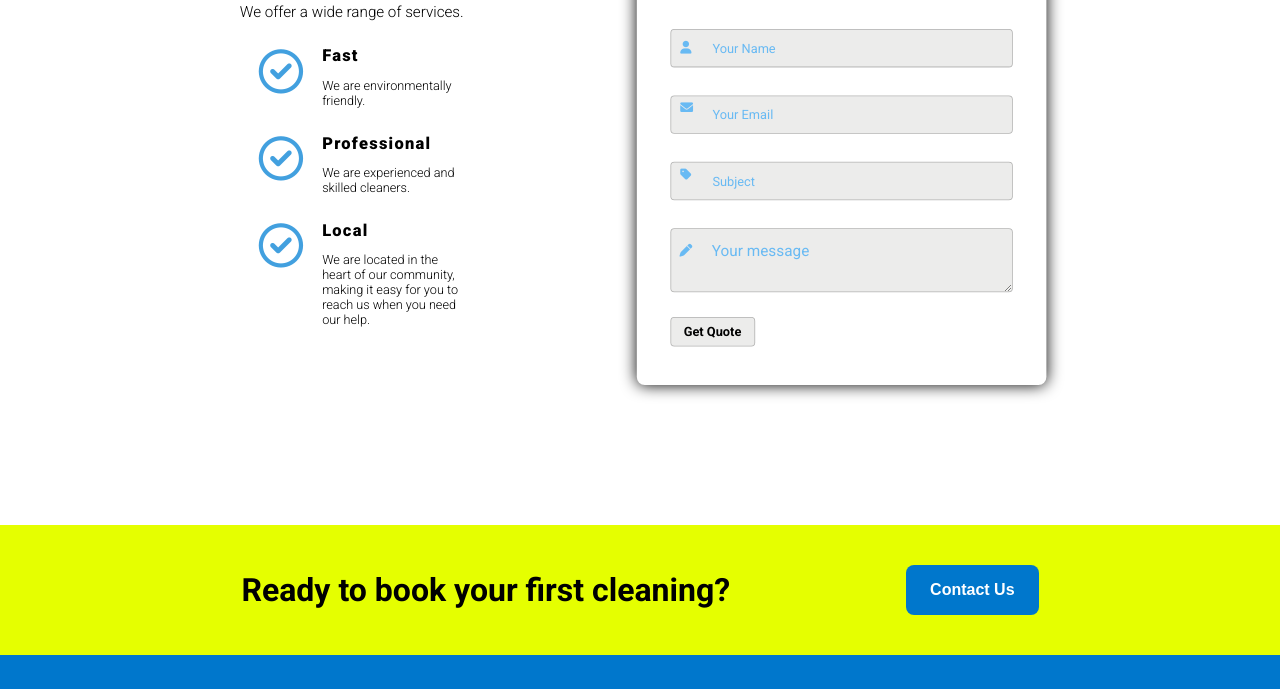
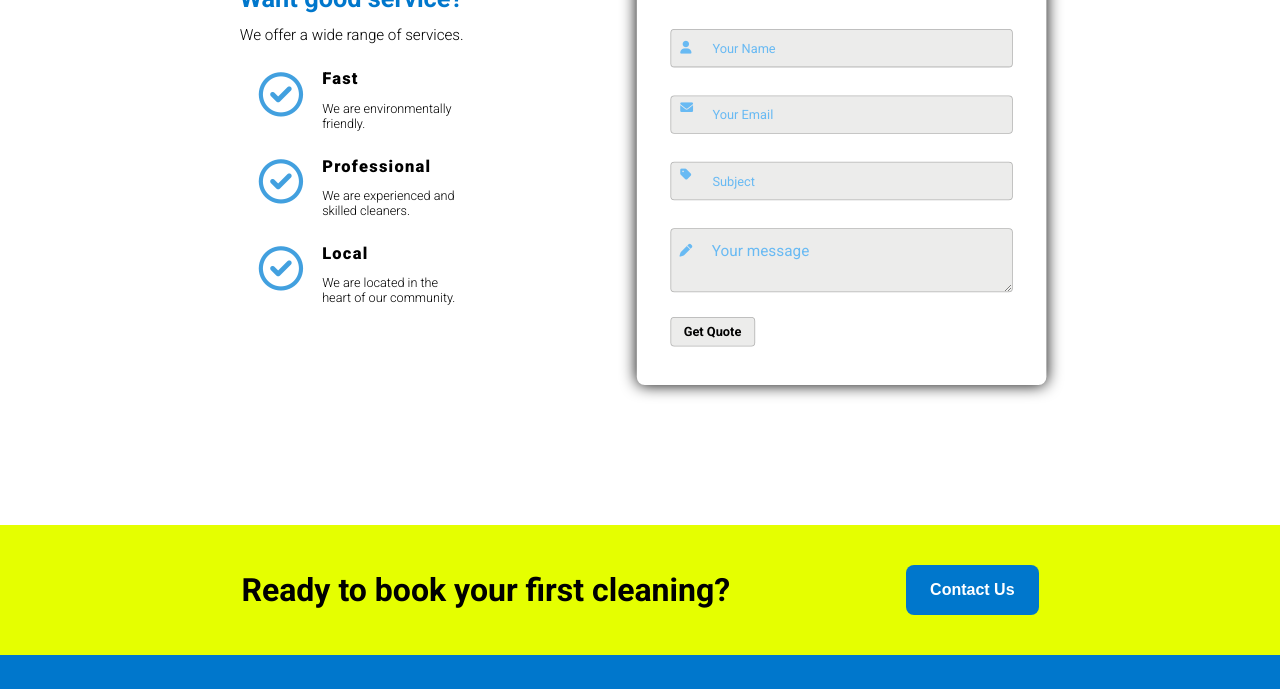
Before and after one commit to epurtlebaugh/epurtlebaugh.github.io, a plain HTML site: page learnmorespecial.html in a window 1280 px wide. Shown: the part 1315-2004 px from the top of the page. Drawn offline with nearby package versions, Linux system fonts and the light colour scheme; a web font is replaced by a local one.

Commit message:
Update learnmorespecial.html

```diff
--- a/learnmorespecial.html
+++ b/learnmorespecial.html
@@ -118,11 +118,11 @@
         <h4 class="contact__middle_end">kahias@example.com</h4>
       </div>
     </section>
-    <section class="benefit__point_trigger contact_us contact_us_2 benefits__contact_us benefits__contact_us_laundry" id="contact">
+    <section class=" contact_us contact_us_2 benefits__contact_us benefits__contact_us_laundry" id="contact">
       <div class="contact contact__2 benefits__contact_us_2 ">
         <section class="benefits benefits__laundry">
             <div class="benefit">
-            <div class="benefit__left">
+            <div class="benefit__left benefit__point_trigger">
               <div class="benefits benefits__laundry_wrapper">
               <h2 class="benefit__header_2 benefits__header_laundry">Want good service?</h2>
               <p class="benefit__explanation benefit__explination_laundry ">We offer a wide range of services.</p>
@@ -152,7 +152,7 @@
               </div>
               <div class="benefit__point">
                 <h2 class="benefit__point_header">Local</h2>
-                <p class="benefit__point_explanation benefit__explination_2 benefit__explination_2_laundry">We are located in the heart of our community, making it easy for you to reach us when you need our help.</p>
+                <p class="benefit__point_explanation benefit__explination_2 benefit__explination_2_laundry">We are located in the heart of our community.</p>
               </div>
               </div>
               </div>
```
